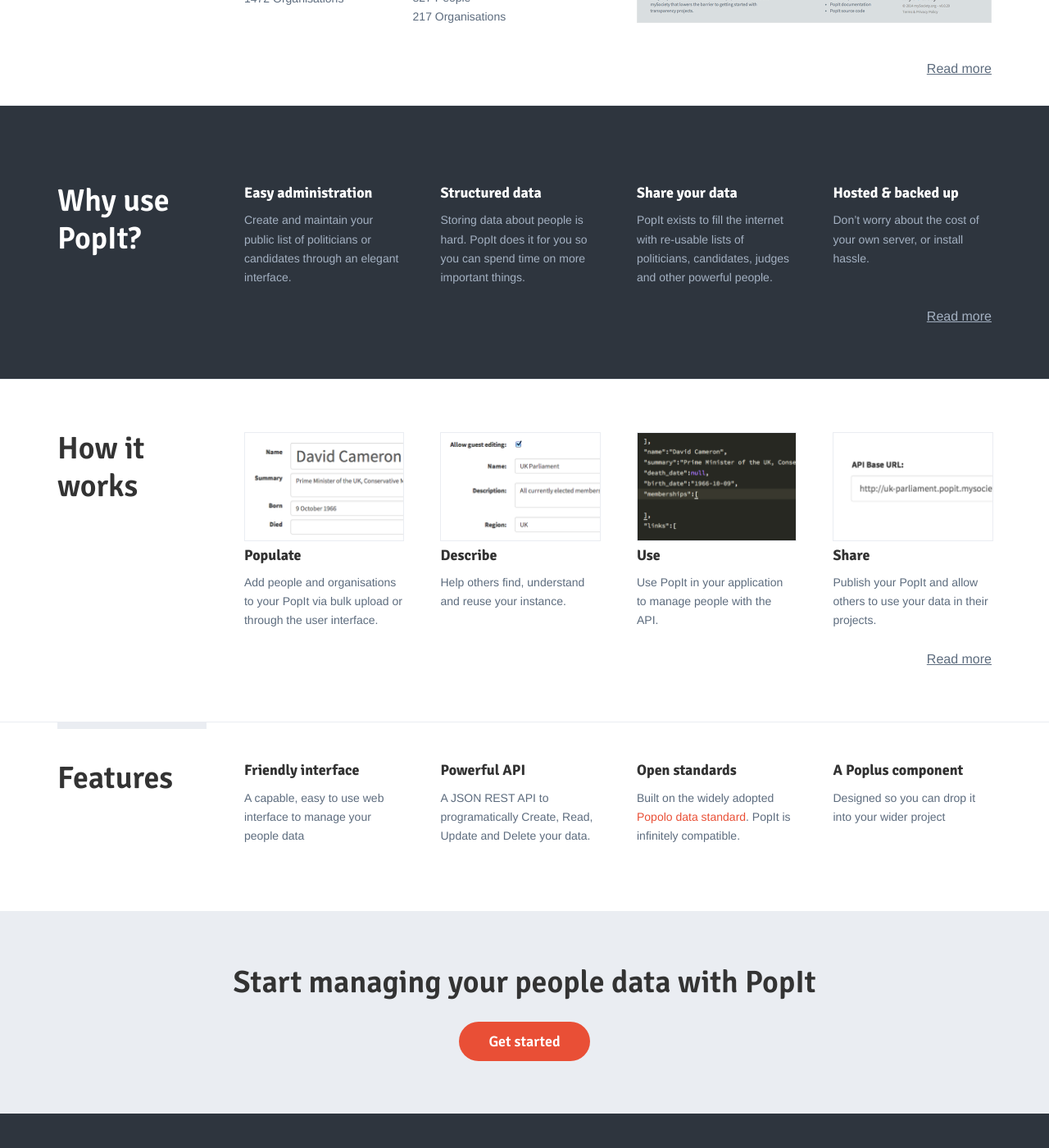
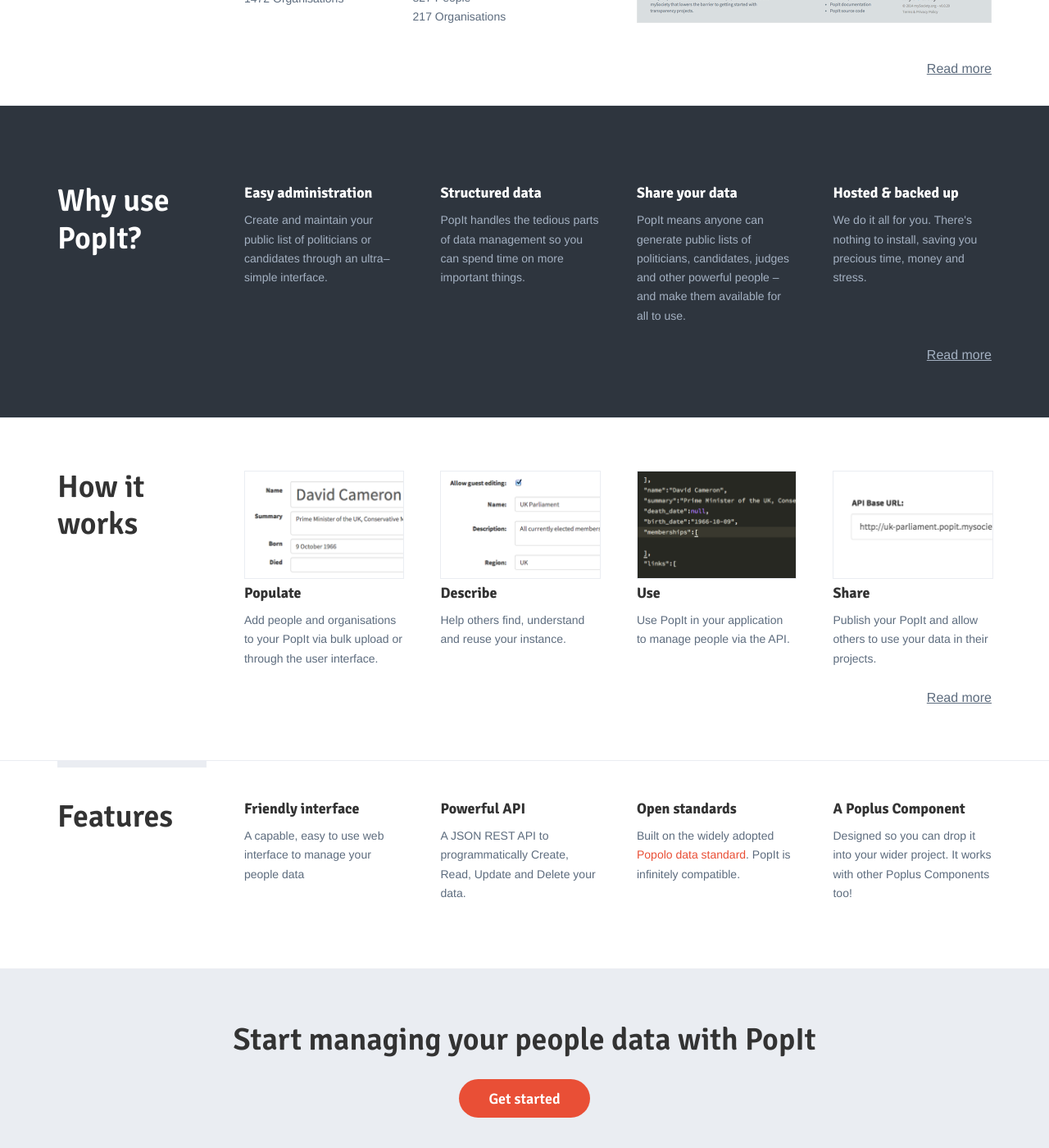
Before and after one commit to mysociety/popit.poplus.org, a Jekyll site: the page built from index.html, in a window 1280 px wide and 1400 px high, scrolled down 1157 px. Shown: the whole window at 82% size. Built offline with Jekyll 4.4.1, drawn with Linux system fonts in a browser that asks for light colours; some of the changed text lies outside the part shown.

Commit message:
homepage copy updates from Myf, typo fix

```diff
--- a/index.html
+++ b/index.html
@@ -29,7 +29,7 @@
             <div class="grid-row">
                 <div class="column-one-of-two">
                     <div class="explanation">
-                        <p class="intro"> PopIt makes it easy to make, use, and maintain lists of public figures as structured, open data, accessible through a simple web-based interface.</p>
+                        <p class="intro"> PopIt helps you create, use, and maintain lists of public figures as structured, open data, accessible through a simple web-based interface.</p>
                         <h3>See some examples:</h3>
                     </div>
                     <div class="column-one-of-two example-popit">
@@ -67,19 +67,19 @@
             <div class="grid-row">
                 <div class="column-one-of-four">
                     <h3>Easy administration</h3>
-                    <p>Create and maintain your public list of politicians or candidates through an elegant interface.</p>
+                    <p>Create and maintain your public list of politicians or candidates through an ultra&ndash;simple interface.</p>
                 </div><!--
                 --><div class="column-one-of-four">
                     <h3>Structured data</h3>
-                    <p>Storing data about people is hard. PopIt does it for you so you can spend time on more important things.</p>
+                    <p>PopIt handles the tedious parts of data management so you can spend time on more important things.</p>
                 </div><!--
                 --><div class="column-one-of-four">
                     <h3>Share your data</h3>
-                    <p>PopIt exists to fill the internet with re-usable lists of politicians, candidates, judges and other powerful people.</p>
+                    <p>PopIt means anyone can generate public lists of politicians, candidates, judges and other powerful people &ndash; and make them available for all to use.</p>
                 </div><!--
                 --><div class="column-one-of-four">
                     <h3>Hosted &amp; backed up</h3>
-                    <p>Don’t worry about the cost of your own server, or install hassle.</p>
+                    <p>We do it all for you. There's nothing to install, saving you precious time, money and stress.</p>
                 </div>
             </div>
             <a href="{{ site.baseurl }}/about#why" class="read-more">Read more</a>
@@ -109,7 +109,7 @@
                 --><div class="column-one-of-four">
                     <img src="{{ site.baseurl }}/assets/img/how-screen-3.png" />
                     <h3>Use</h3>
-                    <p>Use PopIt in your application to manage people with the API.</p>
+                    <p>Use PopIt in your application to manage people via the API.</p>
                 </div><!--
                 --><div class="column-one-of-four">
                     <img src="{{ site.baseurl }}/assets/img/how-screen-4.png" />
@@ -137,15 +137,15 @@
                 </div><!--
                 --><div class="column-one-of-four">
                     <h3>Powerful API</h3>
-                    <p>A JSON REST API to programatically Create, Read, Update and Delete your data.</p>
+                    <p>A JSON REST API to programmatically Create, Read, Update and Delete your data.</p>
                 </div><!--
                 --><div class="column-one-of-four">
                     <h3>Open standards</h3>
                     <p>Built on the widely adopted <a href="http://popoloproject.com/">Popolo data standard</a>. PopIt is infinitely compatible.</p>
                 </div><!--
                 --><div class="column-one-of-four">
-                    <h3>A Poplus component</h3>
-                    <p>Designed so you can drop it into your wider project</p>
+                    <h3>A Poplus Component</h3>
+                    <p>Designed so you can drop it into your wider project. It works with other Poplus Components too!</p>
                 </div>
             </div>
         </div>
```
